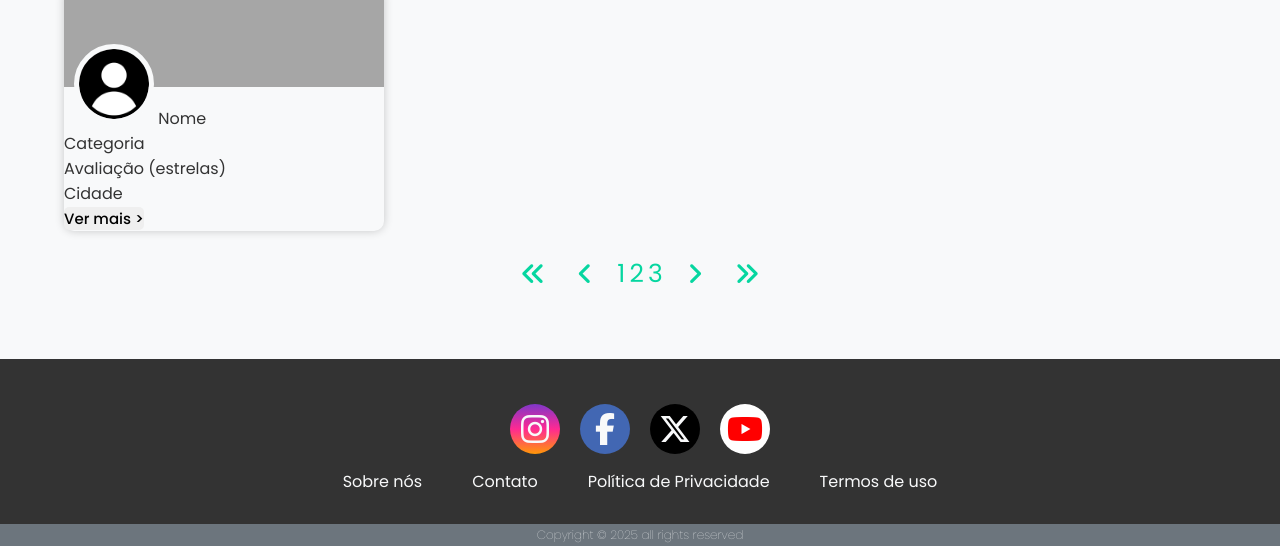
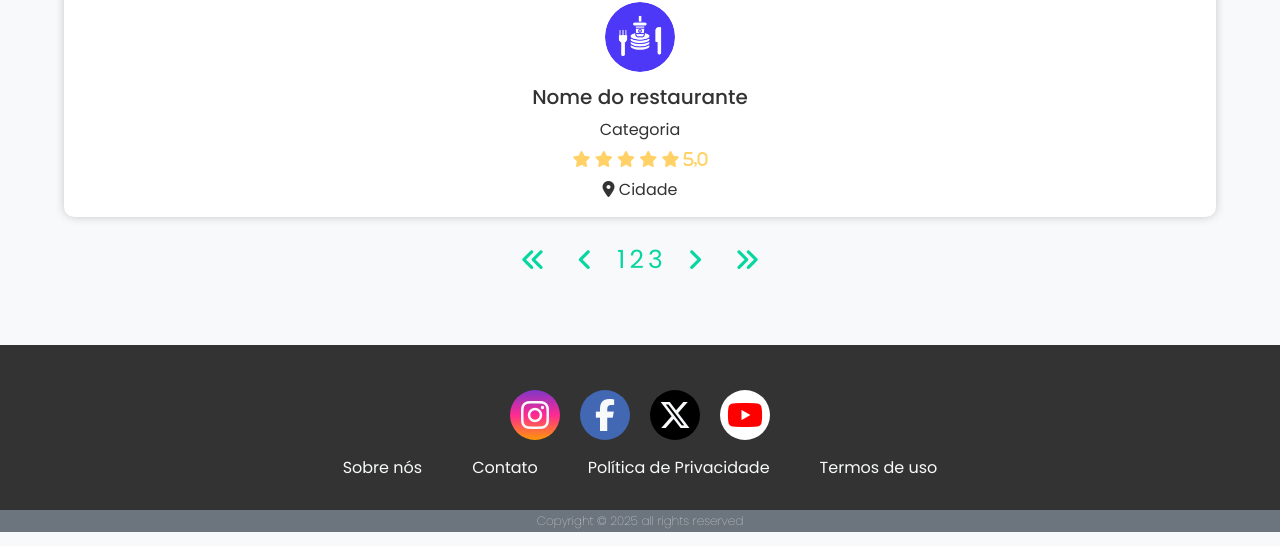
Before and after one commit to y4sminfernandes/projeto-cc, a plain HTML site: page restaurantes.html in a window 1280 px wide. Shown: the part 272-818 px from the top of the page. Drawn offline with Linux system fonts and the light colour scheme.

Commit message:
update - restaurant_card

```diff
--- a/assets/css/styles.css
+++ b/assets/css/styles.css
@@ -480,9 +480,13 @@ input:-webkit-autofill {
     }
 }
 
-.to-login {
+#to-login {
     text-align: center;
     font-weight: 500;
+}
+
+#to-login a:hover {
+    cursor: pointer;
 }
 
 #form_container a {
@@ -749,26 +753,58 @@ input:-webkit-autofill {
     padding: 15rem;
 }
 
-.restaurant-card {
-    width: 320rem;
+#cards {
+    display: grid;
+    gap: 15rem;
+}
+
+.card {
+    background-color: #fff;
     border-radius: 10rem;
     box-shadow: 0 0 10rem rgba(0, 0, 0, 0.2);
+    padding: 15rem;
+    display: flex;
+    flex-direction: column;
+    gap: 10rem;
 }
 
-.restaurant-card img[alt="Banner"] {
-    width: 100%;
-    height: 100rem;
-    border-top-left-radius: 10rem;
-    border-top-right-radius: 10rem;
+.card-image {
+    display: flex;
+    justify-content: center;
+    align-items: center;
 }
 
-.restaurant-card img[alt="Foto de perfil"] {
-    width: 80rem;
-    height: 80rem;
+.card-image img {
+    width: 70rem;
+    height: 70rem;
     border-radius: 50%;
-    margin-top: -50rem;
-    margin-left: 10rem;
-    border: 5rem solid var(--main-bg-color);
+}
+
+.card-info {
+    display: flex;
+    flex-direction: column;
+    gap: 5rem;
+    text-align: center;
+}
+
+.card-title {
+    font-size: 20rem;
+    font-weight: 500;
+
+}
+
+.card .fa-star {
+    color: var(--tertiary-color);
+}
+
+.card a {
+    color: var(--primary-color);
+    font-weight: 500;
+}
+
+.card:hover {
+    transform: scale(1.05);
+    transition: all 0.3s;
 }
 
 #pagination {
@@ -777,7 +813,8 @@ input:-webkit-autofill {
     gap: 12rem;
 }
 
-#pagination button, #pagination a {
+#pagination button,
+#pagination a {
     font-size: 25rem;
     color: var(--secondary-color);
     background: transparent;
@@ -785,7 +822,8 @@ input:-webkit-autofill {
     width: 40rem;
 }
 
-#pagination button:hover, #pagination a:hover {
+#pagination button:hover,
+#pagination a:hover {
     color: var(--main-bg-color);
     background-color: var(--secondary-color);
 }
--- a/restaurantes.html
+++ b/restaurantes.html
@@ -244,22 +244,31 @@
         </div>
         <section>
             <h2>Restaurantes</h2>
-            <div class="restaurant-card">
-                <div>
-                    <img src="assets/images/banner.png" alt="Banner">
-                    <img src="assets/images/foto_perfil.png" alt="Foto de perfil">
-                    Nome
+            <div id="cards">
+                <div class="card">
+                    <div class="card-image">
+                        <img src="assets/images/foto_restaurante.png" alt="Foto restaurante">
+                    </div>
+                    <div class="card-info">
+                        <div class="card-title">
+                            Nome do restaurante
+                        </div>
+                        <div>
+                            Categoria
+                        </div>
+                        <div>
+                            <i class="fa-solid fa-star"></i>
+                            <i class="fa-solid fa-star"></i>
+                            <i class="fa-solid fa-star"></i>
+                            <i class="fa-solid fa-star"></i>
+                            <i class="fa-solid fa-star"> 5,0</i>
+                        </div>
+                        <div>
+                            <i class="fa-solid fa-location-dot"></i>
+                            Cidade
+                        </div>
+                    </div>
                 </div>
-                <p>
-                    Categoria
-                </p>
-                <p>
-                    Avaliação (estrelas)
-                </p>
-                <p>
-                    Cidade
-                </p>
-                <button>Ver mais ></button>
             </div>
         </section>
         <div id="pagination">
```
Also changed, not shown: cadastro/cadastro_restaurante.html (+39 -2 lines), cadastro/cadastro_usuario.html (+39 -2 lines), assets/images/banner.png (deleted), assets/images/foto_restaurante.png (added).
